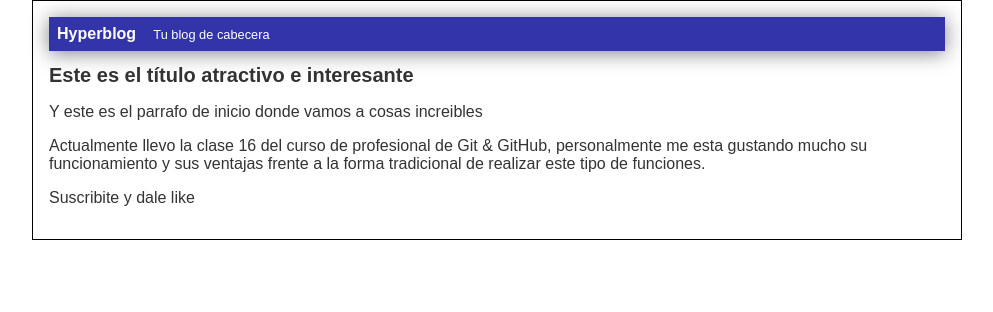
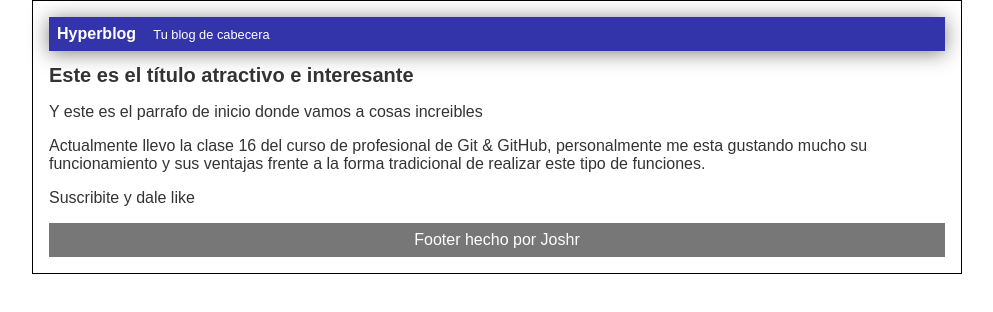
Before and after one commit to dvJoshr/hyperblog, a plain HTML site: page index.html in a window 1280 px wide. Shown: the whole page, without its empty margins (143-1136 px from the left). Drawn offline with Linux system fonts and the light colour scheme.

Commit message:
Cabecera y footer terminados

```diff
--- a/index.html
+++ b/index.html
@@ -24,6 +24,7 @@
         </p>
         <p>Suscribite y dale like</p>
       </div>
+      <div id="footer">Footer hecho por Joshr</div>
     </div>
   </body>
 </html>
--- a/styles.css
+++ b/styles.css
@@ -32,3 +32,10 @@ body {
   font-weight: normal;
   font-size: 0.8em;
 }
+
+#footer {
+  background: #777;
+  color: white;
+  text-align: center;
+  padding: 0.5em;
+}
```
